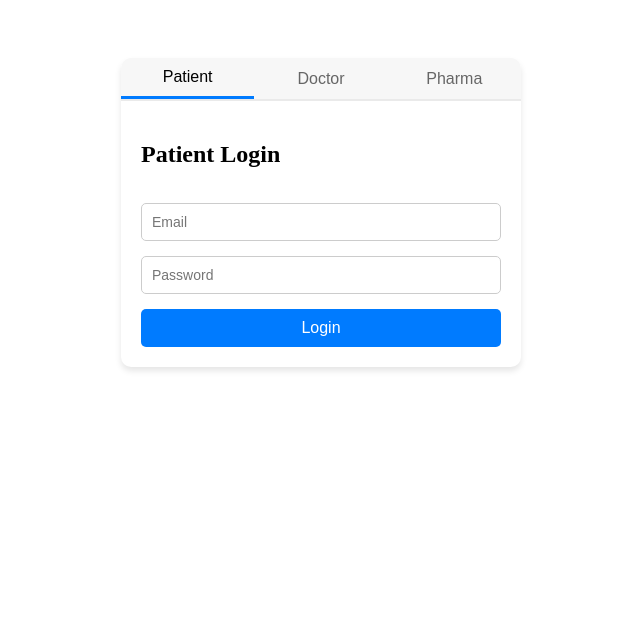
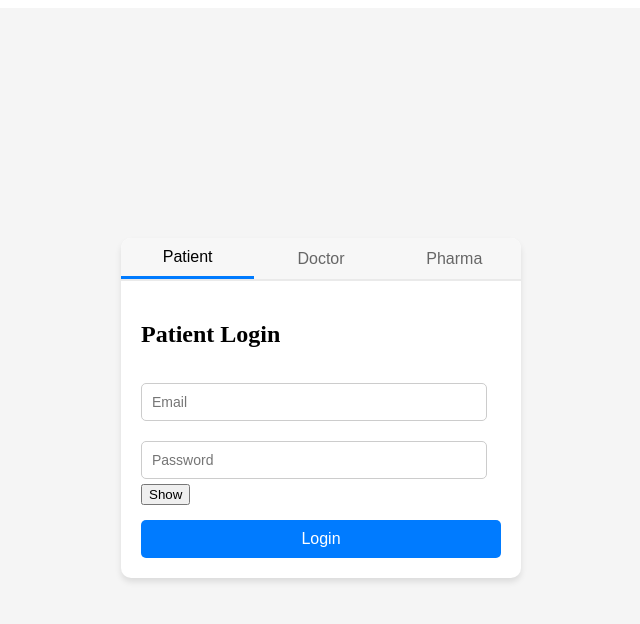
Before and after one commit to Binaryul/MediLink, a React (Vite) app: page / in a window 1280 px wide. Shown: the top 624 px of the page, without its empty margins (319-959 px from the left). Built offline with nearby package versions, Linux system fonts and the light colour scheme.

Commit message:
impr(login): added a show and hide password without styling

```diff
--- a/src/assets/Login/DrLogin.tsx
+++ b/src/assets/Login/DrLogin.tsx
@@ -1,10 +1,19 @@
 import styles from "./UserLogin.module.css"
-import { useState } from "react"
+import { useEffect, useState } from "react"
 
 function DrLogin(){
     const [email, setEmail] = useState<string>("");
     const [isValid, setIsValid] = useState<boolean>(true);
+    const [passwordVisible, setPasswordVisible] = useState<boolean>(false); // Tracks password visibility
+    const [password, setPassword] = useState<string>(""); // Tracks password value
 
+
+    useEffect(()=>{
+        setEmail("");
+        setIsValid(true);
+        setPassword("");
+        setPasswordVisible(false)
+    },[])
 
     // when email changes this catches the change in useState and passes it through validation
     function handleEmailChange(event: React.ChangeEvent<HTMLInputElement>) {
@@ -17,6 +26,11 @@ function DrLogin(){
         const emailRegex = /^[^\s@]+@[^\s@]+\.[^\s@]+$/;
         return emailRegex.test(email);
     }
+
+    function togglePasswordVisibility() {
+        setPasswordVisible(!passwordVisible);
+    }
+
     return (
         <div className={styles.loginForm}>
             <h2>Doctor Login</h2>
@@ -29,7 +43,22 @@ function DrLogin(){
                 // changes style depending on if isValid is True or not
             />
             {!isValid && <p className={styles.errorText}>Please enter a valid email address.</p>}
-            <input type="password" placeholder="Password" className={styles.input} />
+            <div className={styles.passwordContainer}>
+                <input
+                type={passwordVisible ? "text" : "password"}
+                placeholder="Password"
+                value={password}
+                onChange={(e) => setPassword(e.target.value)}
+                className={styles.input}
+                />
+                <button
+                type="button"
+                onClick={togglePasswordVisibility}
+                className={styles.togglePassword}
+                >
+                {passwordVisible ? "Hide" : "Show"}
+                </button>
+            </div>
             <button className={styles.submitButton} disabled={!isValid}>Login</button>
         </div>
     )
--- a/src/assets/Login/LoginBox.module.css
+++ b/src/assets/Login/LoginBox.module.css
@@ -1,31 +1,26 @@
-.selected-role {
-    text-align: center;
+/* Wrapper for centering the login box */
+.centerWrapper {
+  display: flex;
+  justify-content: center;
+  align-items: center;
+  height: 100vh; /* Full viewport height */
+  width: 100vw; /* Full viewport width */
+  background-color: #f5f5f5; /* Optional: Add a background color */
+  margin: 0; /* Remove any default margins */
+  box-sizing: border-box;
 }
 
-  .selected-role button {
-    margin-top: 1rem;
-    padding: 0.5rem 1rem;
-    background: #007bff;
-    color: #fff;
-    border: none;
-    border-radius: 4px;
-    cursor: pointer;
-    transition: background 0.2s;
-  }
-
-  .selected-role button:hover {
-    background: #0056b3;
-  }
-
+/* Login Box Container */
 .loginBox {
   width: 400px;
-    margin: 50px auto;
   background: #ffffff;
   box-shadow: 0 4px 6px rgba(0, 0, 0, 0.1);
   border-radius: 10px;
   overflow: hidden;
 }
 
+
+/* Tab Container Styles */
 .tabContainer {
   display: flex;
   justify-content: space-around;
@@ -53,6 +48,23 @@
   border-bottom: 3px solid #007bff;
 }
 
-.formContainer {
+/* Sliding Animation Container */
+.sliderContainer {
+  overflow: hidden;
+  position: relative;
+  width: 100%;
+  height: auto;
+}
+
+.slider {
+  display: flex;
+  width: 300%;
+  transition: transform 0.5s ease-in-out;
+}
+
+.slide {
+  flex: 1;
+  width: 100%;
+  box-sizing: border-box;
   padding: 20px;
 }
--- a/src/assets/Login/LoginBox.tsx
+++ b/src/assets/Login/LoginBox.tsx
@@ -1,39 +1,68 @@
 import styles from "./LoginBox.module.css";
-import { useState } from 'react';
-import PatientLogin from "./PatientLogin"
-import DrLogin from "./DrLogin"
-import PharLogin from "./PharLogin"
+import { useState } from "react";
+import PatientLogin from "./PatientLogin";
+import DrLogin from "./DrLogin";
+import PharLogin from "./PharLogin";
 
-
-function LoginBox(){
+function LoginBox() {
   const [activeTab, setActiveTab] = useState("Patient");
 
-  function handleTabClick(tab:string) {
+  function handleTabClick(tab:any) {
     setActiveTab(tab);
   }
 
-
   return (
+    <div className={styles.centerWrapper}>
       <div className={styles.loginBox}>
         <div className={styles.tabContainer}>
-        <button className={`${styles.tabButton} ${activeTab === "Patient" ? styles.active : ""}`} onClick={() => handleTabClick("Patient")}>
+          <button
+            className={`${styles.tabButton} ${
+              activeTab === "Patient" ? styles.active : ""
+            }`}
+            onClick={() => handleTabClick("Patient")}
+          >
             Patient
           </button>
-        <button className={`${styles.tabButton} ${activeTab === "Doctor" ? styles.active : ""}`} onClick={() => handleTabClick("Doctor")}>
+          <button
+            className={`${styles.tabButton} ${
+              activeTab === "Doctor" ? styles.active : ""
+            }`}
+            onClick={() => handleTabClick("Doctor")}
+          >
             Doctor
           </button>
-        <button className={`${styles.tabButton} ${activeTab === "Pharma" ? styles.active : ""}`} onClick={() => handleTabClick("Pharma")}>
+          <button
+            className={`${styles.tabButton} ${
+              activeTab === "Pharma" ? styles.active : ""
+            }`}
+            onClick={() => handleTabClick("Pharma")}
+          >
             Pharma
           </button>
         </div>
-      <div className={styles.formContainer}>
-        {activeTab == "Patient" && <PatientLogin />}
-        {activeTab == "Doctor" && <DrLogin/>}
-        {activeTab == "Pharma" && <PharLogin/>}
+        <div className={styles.sliderContainer}>
+          <div
+            className={styles.slider}
+            style={{
+              transform: `translateX(${
+                activeTab === "Patient" ? "0%" : activeTab === "Doctor" ? "-33.333%" : "-66.666%"
+              })`,
+            }}
+          >
+            <div className={styles.slide}>
+              <PatientLogin />
+            </div>
+            <div className={styles.slide}>
+              <DrLogin />
+            </div>
+            <div className={styles.slide}>
+              <PharLogin />
             </div>
           </div>
-  )
-
+        </div>
+      </div>
+    </div>
+  );
 }
 
-export default LoginBox
+export default LoginBox;
--- a/src/assets/Login/PatientLogin.tsx
+++ b/src/assets/Login/PatientLogin.tsx
@@ -2,9 +2,10 @@ import styles from "./UserLogin.module.css"
 import { useState } from "react"
 
 function PatientLogin(){
-
     const [email, setEmail] = useState<string>("");
     const [isValid, setIsValid] = useState<boolean>(true);
+    const [passwordVisible, setPasswordVisible] = useState<boolean>(false); // Tracks password visibility
+    const [password, setPassword] = useState<string>(""); // Tracks password value
 
 
     // when email changes this catches the change in useState and passes it through validation
@@ -18,6 +19,11 @@ function PatientLogin(){
         const emailRegex = /^[^\s@]+@[^\s@]+\.[^\s@]+$/;
         return emailRegex.test(email);
     }
+
+    function togglePasswordVisibility() {
+        setPasswordVisible(!passwordVisible);
+    }
+
     return (
         <div className={styles.loginForm}>
             <h2>Patient Login</h2>
@@ -30,7 +36,22 @@ function PatientLogin(){
                 // changes style depending on if isValid is True or not
             />
             {!isValid && <p className={styles.errorText}>Please enter a valid email address.</p>}
-            <input type="password" placeholder="Password" className={styles.input} />
+            <div className={styles.passwordContainer}>
+                <input
+                type={passwordVisible ? "text" : "password"}
+                placeholder="Password"
+                value={password}
+                onChange={(e) => setPassword(e.target.value)}
+                className={styles.input}
+                />
+                <button
+                type="button"
+                onClick={togglePasswordVisibility}
+                className={styles.togglePassword}
+                >
+                {passwordVisible ? "Hide" : "Show"}
+                </button>
+            </div>
             <button className={styles.submitButton} disabled={!isValid}>Login</button>
         </div>
     )
--- a/src/assets/Login/PharLogin.tsx
+++ b/src/assets/Login/PharLogin.tsx
@@ -4,7 +4,8 @@ import { useState } from "react"
 function PharLogin(){
     const [email, setEmail] = useState<string>("");
     const [isValid, setIsValid] = useState<boolean>(true);
-
+    const [passwordVisible, setPasswordVisible] = useState<boolean>(false); // Tracks password visibility
+    const [password, setPassword] = useState<string>(""); // Tracks password value
 
     // when email changes this catches the change in useState and passes it through validation
     function handleEmailChange(event: React.ChangeEvent<HTMLInputElement>) {
@@ -17,6 +18,11 @@ function PharLogin(){
         const emailRegex = /^[^\s@]+@[^\s@]+\.[^\s@]+$/;
         return emailRegex.test(email);
     }
+
+    function togglePasswordVisibility() {
+        setPasswordVisible(!passwordVisible);
+    }
+
     return (
         <div className={styles.loginForm}>
             <h2>Pharmacy Login</h2>
@@ -29,7 +35,22 @@ function PharLogin(){
                 // changes style depending on if isValid is True or not
             />
             {!isValid && <p className={styles.errorText}>Please enter a valid email address.</p>}
-            <input type="password" placeholder="Password" className={styles.input} />
+            <div className={styles.passwordContainer}>
+                <input
+                type={passwordVisible ? "text" : "password"}
+                placeholder="Password"
+                value={password}
+                onChange={(e) => setPassword(e.target.value)}
+                className={styles.input}
+                />
+                <button
+                type="button"
+                onClick={togglePasswordVisibility}
+                className={styles.togglePassword}
+                >
+                {passwordVisible ? "Hide" : "Show"}
+                </button>
+            </div>
             <button className={styles.submitButton} disabled={!isValid}>Login</button>
         </div>
     )
--- a/src/assets/Login/UserLogin.module.css
+++ b/src/assets/Login/UserLogin.module.css
@@ -5,7 +5,9 @@
 }
 
 .input {
+    width: 90%;
     padding: 10px;
+    margin-bottom: 5px;
     font-size: 14px;
     border: 1px solid #ccc;
     border-radius: 5px;
@@ -22,6 +24,11 @@
     margin-top: -10px;
 }
 
+/*.passwordContainer {
+    position: relative;
+    width: 100%;
+}*/
+
 .submitButton {
     padding: 10px;
     font-size: 16px;
```
Lines whose indentation alone changed are shown as unchanged.
